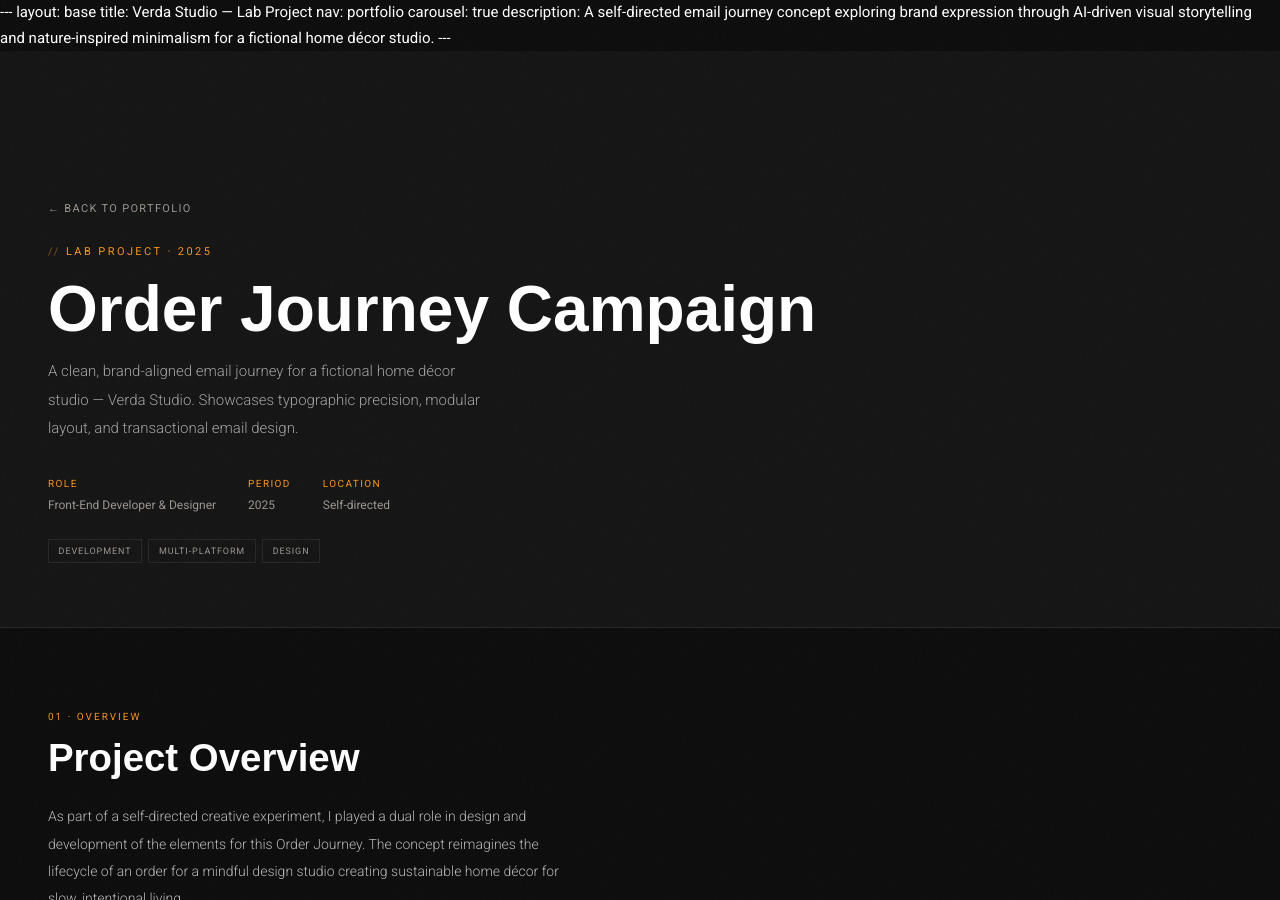
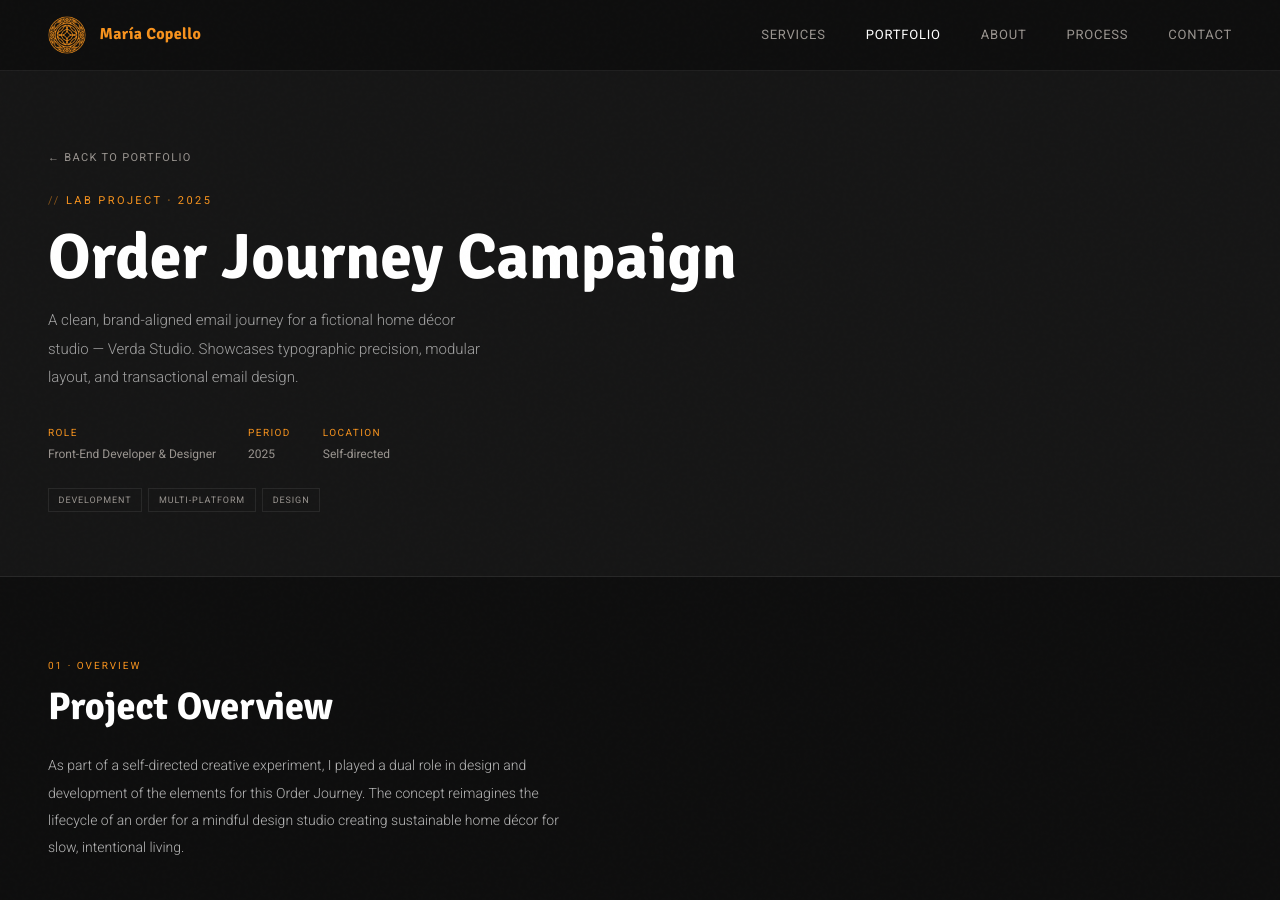
Before and after one commit to mabecoart/github.io, a Jekyll site: the page built from portfolio/lab-verda-studio.html, in a window 1280 px wide and 900 px high. Built offline with Jekyll 4.4.1, drawn with Linux system fonts in a browser that asks for light colours; some of the changed text lies outside the part shown.

Commit message:
Update HTML file to use base layout and title

```diff
--- a/portfolio/lab-verda-studio.html
+++ b/portfolio/lab-verda-studio.html
@@ -1,12 +1,3 @@
-<!DOCTYPE html>
-<html lang="en">
-<head>
-  <meta charset="UTF-8">
-  <meta name="viewport" content="width=device-width, initial-scale=1.0">
-  <title>Document</title>
-  <link rel="stylesheet" href="https://mabecoart.com/style.css">
-</head>
-<body>
 ---
 layout: base
 title: Verda Studio — Lab Project
```
